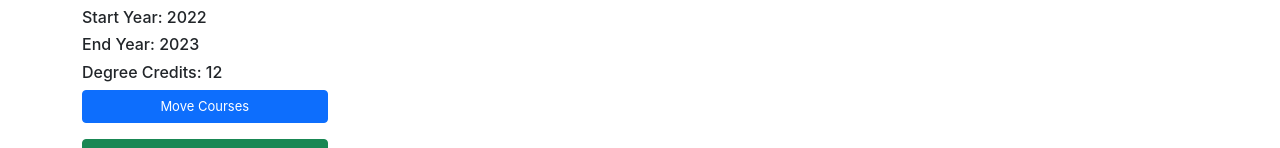
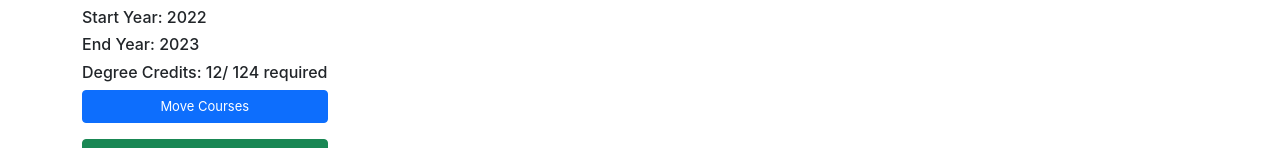
Before and after one commit to UD-CISC275-S22/cis-scheduler-team-3, a React (Create React App) app: page / in a window 1280 px wide. Shown: the part 412-560 px from the top of the page. Built offline with nearby package versions, Linux system fonts and the light colour scheme.

Commit message:
wrong branch but just added total credits required

```diff
--- a/src/components/PlanView.tsx
+++ b/src/components/PlanView.tsx
@@ -232,7 +232,9 @@ export function PlanView({ plan }: { plan: DegreePlan }): JSX.Element {
             <h4 data-testid="name">{plan.name}</h4>
             <h6 data-testid="start-year">Start Year: {plan.Start_Year}</h6>
             <h6 data-testid="end-year">End Year: {plan.End_Year}</h6>
-            <h6 data-testid="degree-credits">Degree Credits: {plan_credits}</h6>
+            <h6 data-testid="degree-credits">
+                Degree Credits: {plan_credits}/ 124 required
+            </h6>
             <Button
                 className="Buttons"
                 onClick={() => setMoveCourse(!moveCourse)}
```
